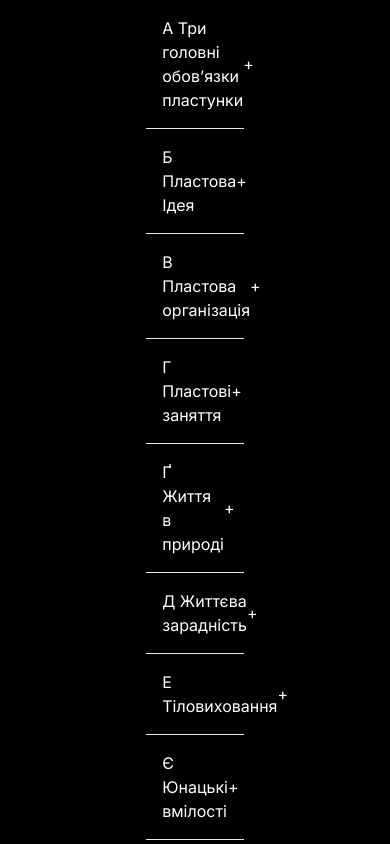
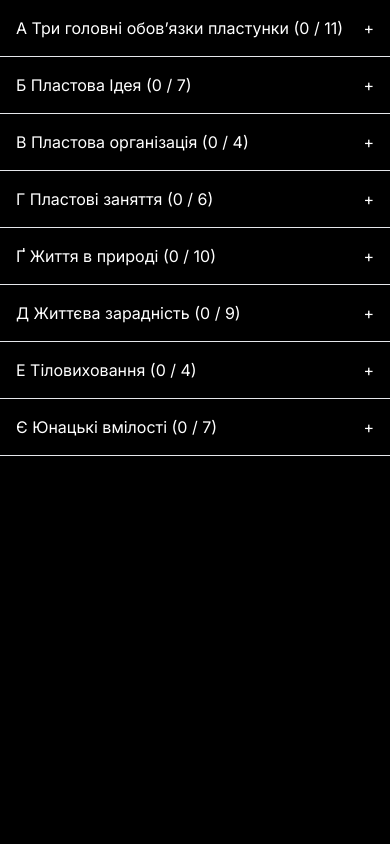
Before and after one commit to JuJikk/skob-front, a Next.js app: page / in a window 390 px wide. Built offline with nearby package versions, Linux system fonts and the light colour scheme.

Commit message:
light changes

```diff
--- a/src/components/AccordionItem.tsx
+++ b/src/components/AccordionItem.tsx
@@ -17,8 +17,7 @@ const AccordionItem = ({ item }: Props) => {
     setIsOpen(!isOpen);
   };
 
-    const handleCheckboxChange =
-        (index: number) => () => {
+  const handleCheckboxChange = (index: number) => () => {
     if (usedIndex.includes(index)) {
       setUsedIndex(usedIndex.filter((v) => v !== index));
     } else {
@@ -27,12 +26,15 @@ const AccordionItem = ({ item }: Props) => {
   };
 
   return (
-    <div className="flex flex-col border-b border-gray-200 w-1/4 mx-auto">
+    <div className="flex flex-col border-b border-gray-200 w-full lg:w-1/4 mx-auto">
       <div
         className="flex justify-between items-center p-4 cursor-pointer"
         onClick={toggleAccordion}
       >
-        <span>{item.section}</span>
+        <span>
+          {item.section} ({usedIndex.length} / {item.items.length})
+        </span>
+        <span></span>
         <button>{isOpen ? "-" : "+"}</button>
       </div>
       <div
@@ -46,8 +48,13 @@ const AccordionItem = ({ item }: Props) => {
       >
         <ol className="list-decimal pl-8">
           {item.items.map((subItem, index) => (
-            <div key={index} className="flex" onClick={handleCheckboxChange(index)}>
+            <div
+              key={index}
+              className="flex"
+              onClick={handleCheckboxChange(index)}
+            >
               <input
+                onChange={() => {}}
                 checked={usedIndex.includes(index)}
                 className="mb-auto mr-6 mt-1"
                 type="checkbox"
```
Lines whose indentation alone changed are shown as unchanged.
